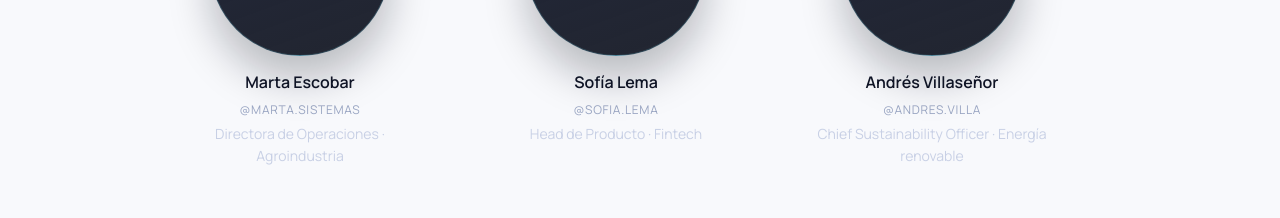
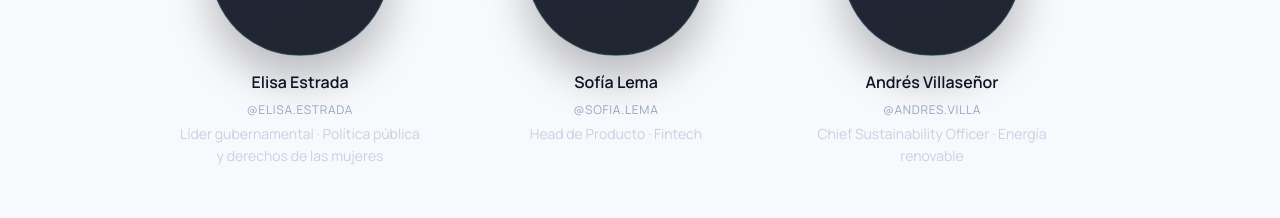
Before and after one commit to MaigomAS/SystemThinking-Website, a React (Vite) app: page / in a window 1280 px wide. Shown: the part 6369-6587 px from the top of the page. Built offline with nearby package versions, Linux system fonts and the light colour scheme.

Commit message:
Add bilingual Elisa Estrada leadership voice

```diff
--- a/src/components/LeadershipVoicesCircles.jsx
+++ b/src/components/LeadershipVoicesCircles.jsx
@@ -32,23 +32,61 @@ const COPY = {
   },
 };
 
+const resolveVoiceValue = (value, language) => {
+  if (value && typeof value === 'object' && !Array.isArray(value)) {
+    return value[language] ?? value.es ?? Object.values(value)[0];
+  }
+  return value;
+};
+
+const resolveVoiceTags = (value, language) => {
+  if (Array.isArray(value)) return value;
+  if (value && typeof value === 'object') {
+    return value[language] ?? value.es ?? Object.values(value)[0] ?? [];
+  }
+  return [];
+};
+
 // When real images are available, import them here and set imageSrc per voice.
 // Example: import voice1 from '../assets/leadership/voice-1.jpg';
 const VOICES = [
   {
     id: 'voice-1',
-    name: 'Marta Escobar',
-    handle: '@marta.sistemas',
-    role: 'Directora de Operaciones',
-    sector: 'Agroindustria',
-    initials: 'ME',
-    tags: ['Cadenas de suministro', 'Gobernanza', 'Escala'],
-    insightTitle: 'Coordinar el ritmo sin perder flexibilidad',
-    context:
-      'La organización había crecido rápido y los equipos locales estaban tomando decisiones contradictorias sobre inventario y logística.',
-    lever: 'Rediseñamos los incentivos para que las metas regionales compartieran un objetivo sistémico común.',
-    impact: 'El lead time se redujo y la visibilidad del flujo completo aumentó sin frenar la velocidad de ejecución.',
-    learning: 'Cuando el sistema premia coordinación, la autonomía deja de ser ruido y se vuelve capacidad.',
+    name: 'Elisa Estrada',
+    handle: '@elisa.estrada',
+    role: {
+      es: 'Líder gubernamental',
+      en: 'Government leader',
+    },
+    sector: {
+      es: 'Política pública y derechos de las mujeres',
+      en: 'Public policy & women’s rights',
+    },
+    initials: 'EE',
+    tags: {
+      es: ['Gobernanza', 'Cuidados', 'Política pública'],
+      en: ['Governance', 'Care systems', 'Public policy'],
+    },
+    insightTitle: {
+      es: 'Poner la vida al centro de la estrategia sistémica',
+      en: 'Centering life in systemic strategy',
+    },
+    context: {
+      es: 'Como titular de la Secretaría de la Mujer en Apodaca, impulsó el primer ecosistema municipal de cuidados en Latinoamérica para coordinar actores públicos y sociales.',
+      en: 'As Head of the Ministry of Women Affairs in Apodaca, she launched Latin America’s first municipal care ecosystem, aligning public and social actors.',
+    },
+    lever: {
+      es: 'Aplicar pensamiento sistémico para comprender causas estructurales, anticipar efectos no deseados y coordinar decisiones interinstitucionales.',
+      en: 'Use systemic thinking to reveal structural causes, anticipate unintended effects, and align cross-sector decision-making.',
+    },
+    impact: {
+      es: 'Las decisiones dejan de ser aisladas y se orientan a transformaciones sostenibles que reducen desigualdades y fortalecen el bienestar.',
+      en: 'Decisions shift from isolated fixes to sustainable transformations that reduce inequities and strengthen wellbeing.',
+    },
+    learning: {
+      es: 'Poner la vida al centro implica corresponsabilidad: cuidar personas, territorio y tejido social como base del desarrollo.',
+      en: 'Centering life requires co-responsibility: caring for people, territory, and social ties as the foundation for development.',
+    },
     // TODO: When assets are available, import image files and set imageSrc here.
     imageSrc: null,
   },
@@ -94,10 +132,28 @@ function LeadershipVoicesCircles() {
   const closeButtonRef = useRef(null);
   const bodyOverflowRef = useRef('');
 
+  const localizedVoices = useMemo(
+    () =>
+      VOICES.map((voice) => ({
+        ...voice,
+        name: resolveVoiceValue(voice.name, language),
+        handle: resolveVoiceValue(voice.handle, language),
+        role: resolveVoiceValue(voice.role, language),
+        sector: resolveVoiceValue(voice.sector, language),
+        tags: resolveVoiceTags(voice.tags, language),
+        insightTitle: resolveVoiceValue(voice.insightTitle, language),
+        context: resolveVoiceValue(voice.context, language),
+        lever: resolveVoiceValue(voice.lever, language),
+        impact: resolveVoiceValue(voice.impact, language),
+        learning: resolveVoiceValue(voice.learning, language),
+      })),
+    [language],
+  );
+
   const activeVoice = useMemo(() => {
     if (activeIndex === null) return null;
-    return VOICES[activeIndex];
-  }, [activeIndex]);
+    return localizedVoices[activeIndex];
+  }, [activeIndex, localizedVoices]);
 
   const handleOpen = (index, event) => {
     setActiveIndex(index);
@@ -263,7 +319,7 @@ function LeadershipVoicesCircles() {
           <p className="voices__subtitle">{content.subtitle}</p>
         </div>
         <div className="voices__grid">
-          {VOICES.map((voice, index) => (
+          {localizedVoices.map((voice, index) => (
             <button
               key={voice.id}
               type="button"
```
